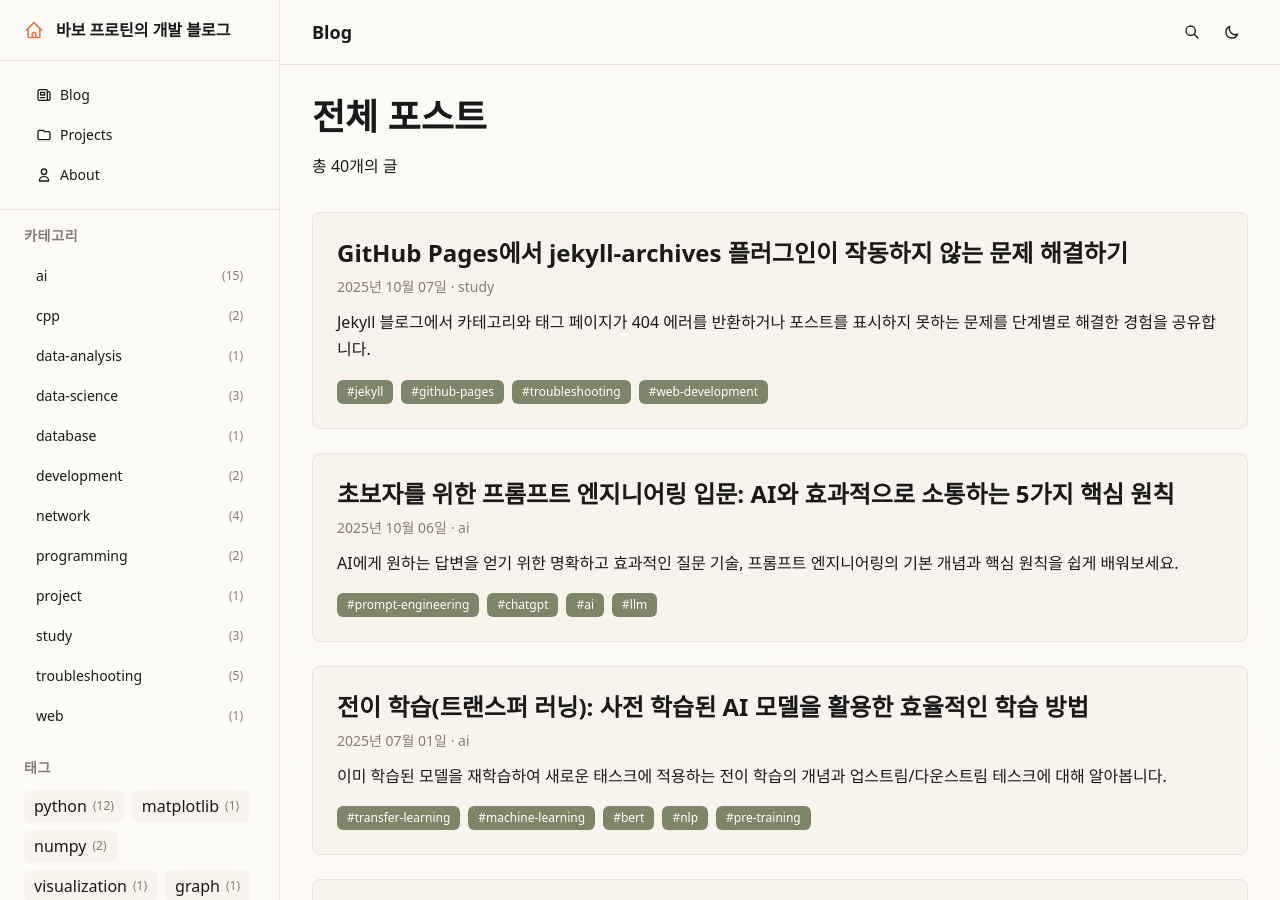
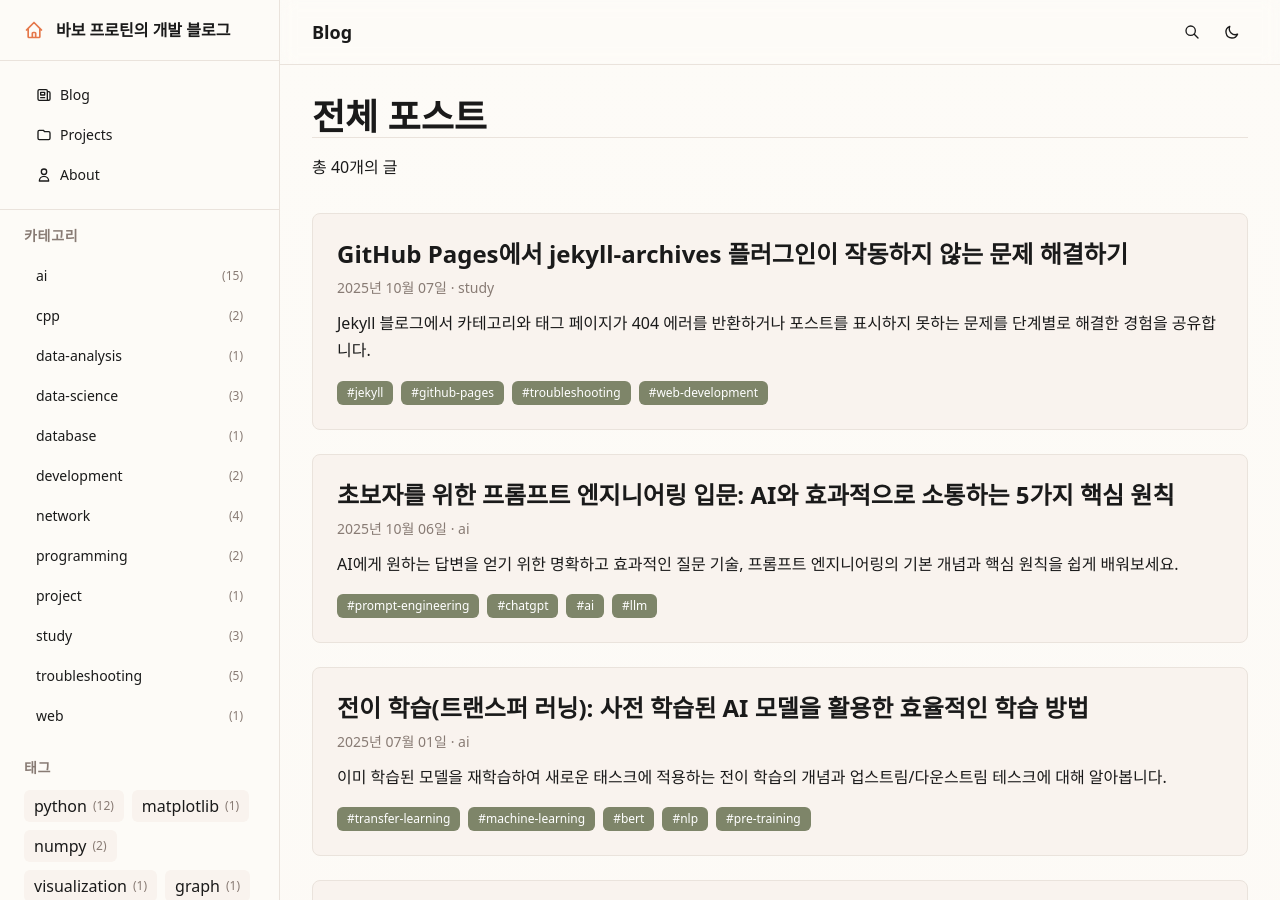
Before and after one commit to 1di0t/1di0t.github.io, a Jekyll site: the page built from _pages/blog.html, in a window 1280 px wide and 900 px high. Built offline with Jekyll 4.4.1, drawn with Linux system fonts in a browser that asks for light colours; some web fonts are replaced; comment, search, counter and statistics services are not loaded.

Commit message:
블로그 페이지 제목에 구분선 추가
전체 포스트 제목 하단에 border 추가하여
사이드바의 디자인과 일관성 유지

🤖 Generated with [Claude Code](https://claude.com/claude-code)

Co-Authored-By: Claude <noreply@anthropic.com>

```diff
--- a/_pages/blog.html
+++ b/_pages/blog.html
@@ -6,7 +6,7 @@ permalink: /blog/
 
 <div class="blog-page">
   <header class="mb-8">
-    <h1 class="text-4xl font-bold mb-4">전체 포스트</h1>
+    <h1 class="text-4xl font-bold mb-4 pb-4 border-b border-border">전체 포스트</h1>
     <p class="text-text-secondary dark:text-dark-text-secondary">
       총 {{ site.posts | size }}개의 글
     </p>
```
